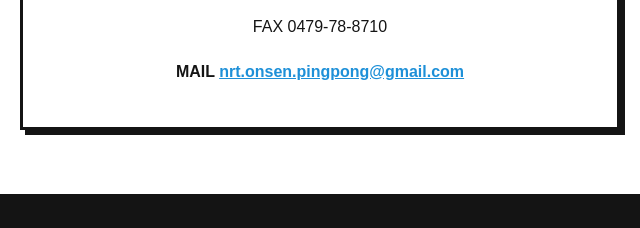
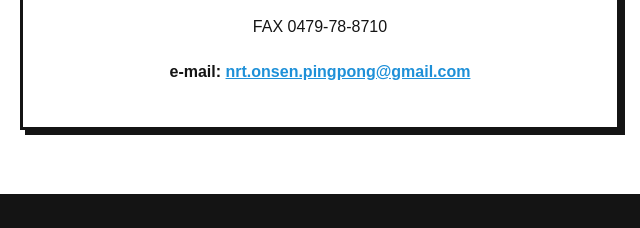
Before and after one commit to narita-onsen-takkyu/narita-onsen-takkyu.github.io, a plain HTML site: page index.html in a window 1280 px wide. Shown: the part 5673-5901 px from the top of the page, 320-960 px from the left. Drawn offline with Linux system fonts and the light colour scheme.

Commit message:
メール表記を e-mail: に変更
Co-Authored-By: Claude Opus 5.5 <noreply@anthropic.com>

```diff
--- a/index.html
+++ b/index.html
@@ -184,7 +184,7 @@
     <p class="org">成田空港温泉スリッパ卓球実行委員会 事務局</p>
     <p class="tel">TEL <a href="tel:0479788700">0479-78-8700</a></p>
     <p>FAX 0479-78-8710</p>
-    <p class="mail">MAIL <a href="mailto:nrt.onsen.pingpong@gmail.com">nrt.onsen.pingpong@gmail.com</a></p>
+    <p class="mail">e-mail: <a href="mailto:nrt.onsen.pingpong@gmail.com">nrt.onsen.pingpong@gmail.com</a></p>
   </section>
 
 </main>
```
